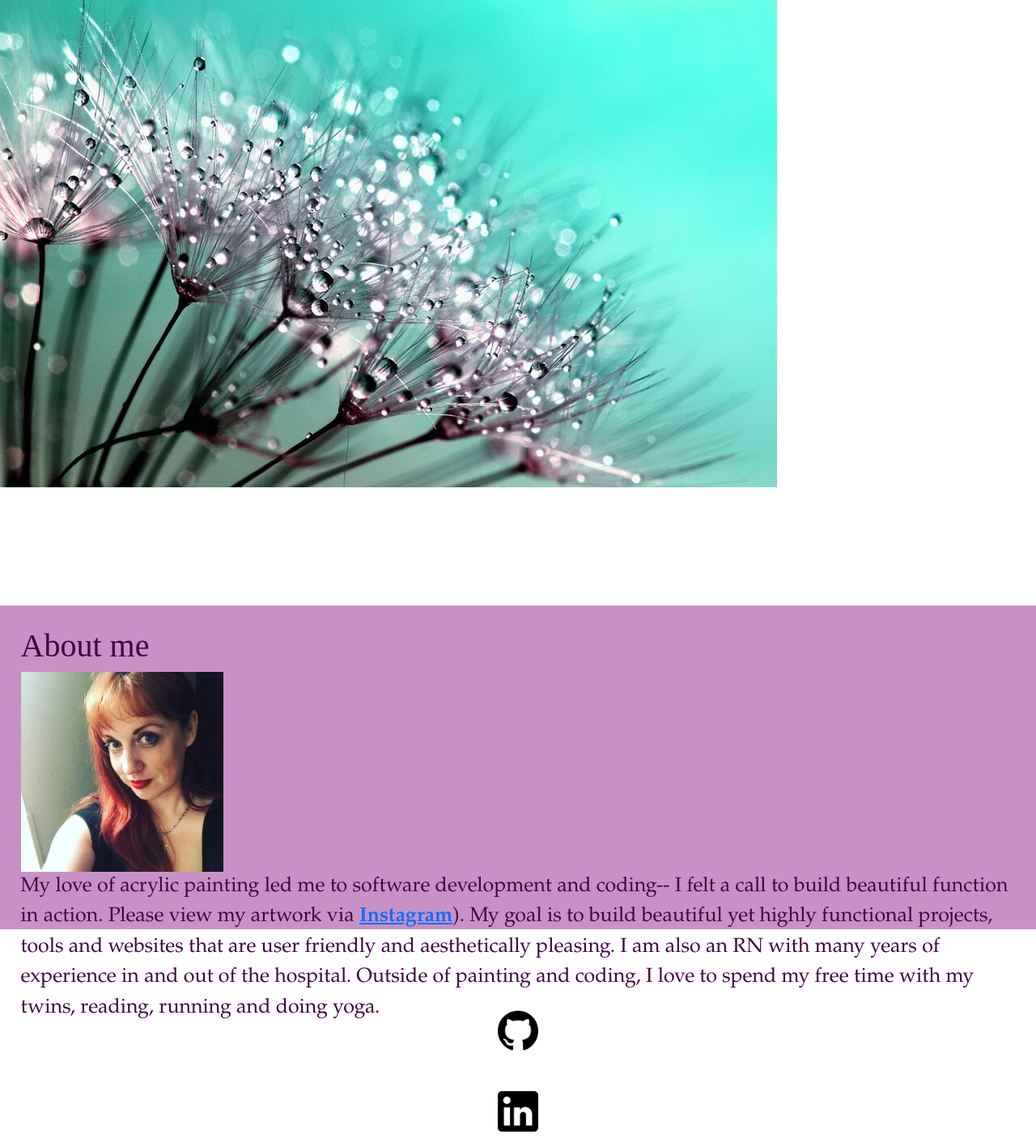
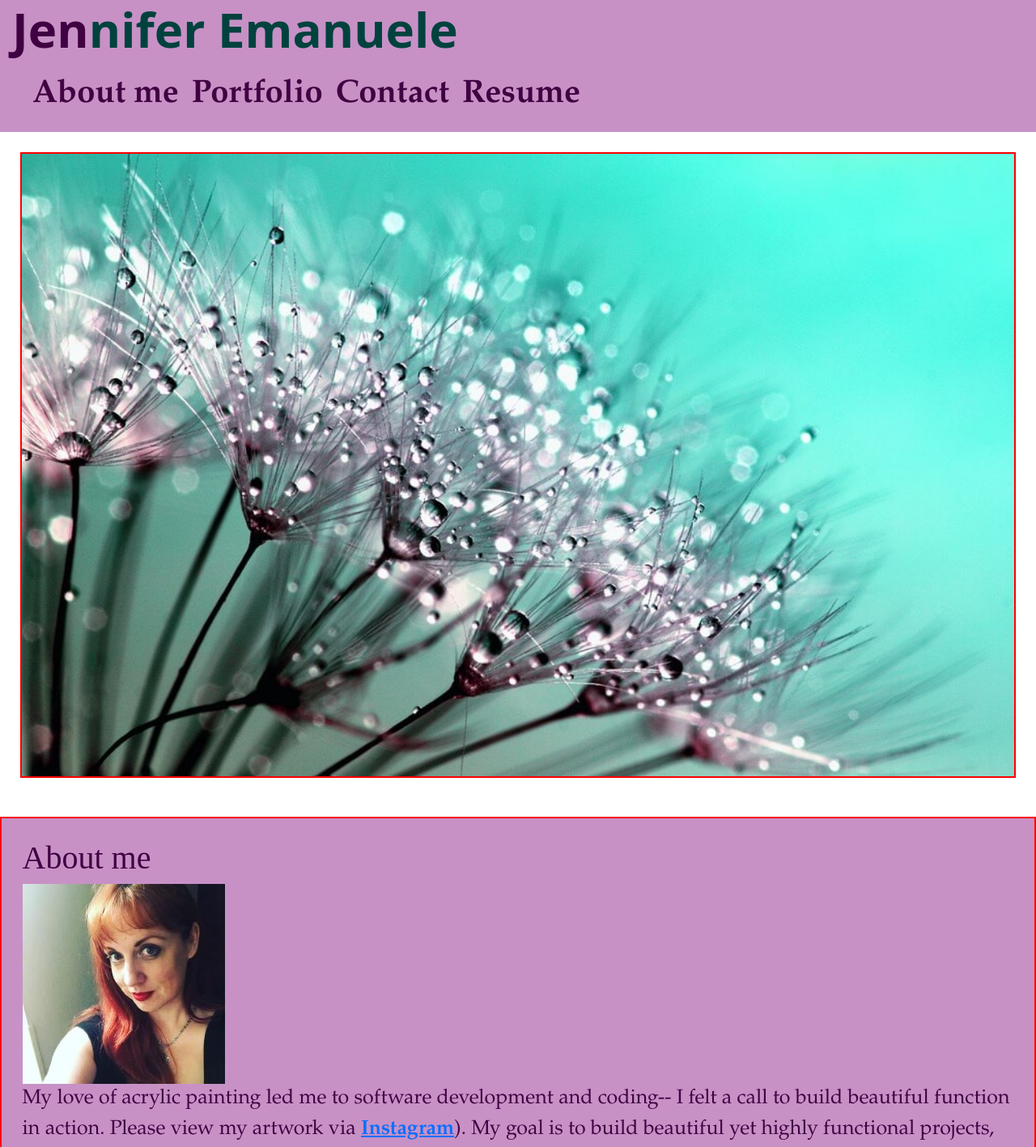
Before and after one commit to jenemanuele/portfolio-react, a React (Create React App) app: page / in a window 1280 px wide. Shown: the top 1417 px of the page at 81% size. Built offline with nearby package versions, Linux system fonts and the light colour scheme.

Commit message:
html flow fixed,parallax started

```diff
--- a/public/index.html
+++ b/public/index.html
@@ -9,7 +9,6 @@
       name="description"
       content="Web site created using create-react-app"
     />
-    <link rel="apple-touch-icon" href="%PUBLIC_URL%/logo192.png" />
     <!--
       manifest.json provides metadata used when your web app is installed on a
       user's mobile device or desktop. See https://developers.google.com/web/fundamentals/web-app-manifest/
--- a/src/App.css
+++ b/src/App.css
@@ -67,11 +67,9 @@ body {
   font-size: 40px;
 }
 .footer{
-  padding: 35px;
-  clear: both;
-  font-family:  Garamond, serif;
-  text-align: center;
-  justify-content: space-between;
+  display: flex;
+	flex-wrap: wrap;
+	justify-content: space-evenly;
 
 }
 
@@ -83,12 +81,19 @@ body {
 
 /*Begin hero style*/
 .hero {
-  height: 700px;
+  /* height: 700px;
+  width: 100%; */
+  margin: 25px;
+  /* background-image: url("images/dandelion.jpg"); */
+  /* background-size: cover;
+  background-position: center; */
+  border: 2px solid red;
+  text-align: center;
+}
+
+.hero img {
   width: 100%;
-  margin-bottom: 25px;
-  /* background-image: url("images/dandelion.jpg"); */
-  background-size: cover;
-  background-position: center;
+  /* height: 50vh; */
 }
 
 a {
@@ -116,6 +121,7 @@ p {
   background-color: #c791c6;
   color: #400142;
   flex: 0 70%;
+  border: 2px solid red;
 
 }
 
@@ -124,15 +130,15 @@ p {
   margin: 0 auto;
 }
 
-.project-1 img, .project-2 img, .project-3 img, .project-4, .about-me {
-  max-height: 400px;
+.img {
+  max-width: 100%;
 }
 
-.project-1:hover, .project-2:hover, .project-3:hover, .project-4:hover, .about-me:hover {
+/* .project-1:hover, .project-2:hover, .project-3:hover, .project-4:hover, .about-me:hover {
   background-color: whitesmoke;
   border: 2px solid black;
   box-shadow: 10px 10px 10px lightslategrey;
-}
+} */
 
 /*Media query for SMALLER DESKTOP SCREENS & SMALLER*/
 @media screen and (max-width: 980px) {
--- a/src/App.js
+++ b/src/App.js
@@ -8,6 +8,8 @@ import Footer from "./components/Footer";
 import Contact from "./components/Contact";
 import Portfolio from "./components/Portfolio";
 import Resume from "./components/Resume";
+import { Nav } from 'react-bootstrap';
+// import Parallax from './components/parallax';
 
 
 
@@ -37,6 +39,7 @@ function App() {
 
     return (
       <div>
+            <NavBar />
             <div className="mobile-header">
                   <Cover currentTab={currentTab} setCurrentTab={setCurrentTab}></Cover>
 
--- a/src/components/About/About.js
+++ b/src/components/About/About.js
@@ -4,7 +4,7 @@ function About() {
 
   return (
     <section className="my-5" >
-       <div id="about-me" class="centered about-me">
+       <div id="about-me" className="about-me">
 
             <h1>About me</h1>
                 <img src="./images/Jen-E.jpg" alt="Head shot of Jennifer Emanuele" />
--- a/src/components/Cover/Cover.js
+++ b/src/components/Cover/Cover.js
@@ -1,6 +1,6 @@
 
-const Cover = () => (
-    <div class="hero">
+const Cover = (props) => (
+    <div className="hero">
         <img src="./images/dandelion.jpg" alt="close-up of dandilions with dewdrops" />
     </div>
 )
--- /dev/null
+++ b/src/components/parallax/index.js
@@ -0,0 +1 @@
+export { default } from './parallax.js';
--- /dev/null
+++ b/src/components/parallax/parallax.css
@@ -0,0 +1,8 @@
+/* .para {
+    width: 90%;
+    margin: 0 auto;
+    height: 20vh;
+    background-attachment: fixed;
+    background-image: url'../../public/images/dandelion.jpg');
+    background-size: 100% 100vh;
+} */
--- /dev/null
+++ b/src/components/parallax/parallax.js
@@ -0,0 +1,10 @@
+import parallax from '.';
+import './parallax.css';
+
+const Parallax = () => (
+    <div className='para'>
+        {/* <img src='./images/dandelion.jpg'></img> */}
+    </div>
+);
+
+export default parallax;
```
Also changed, not shown: public/manifest.json.
